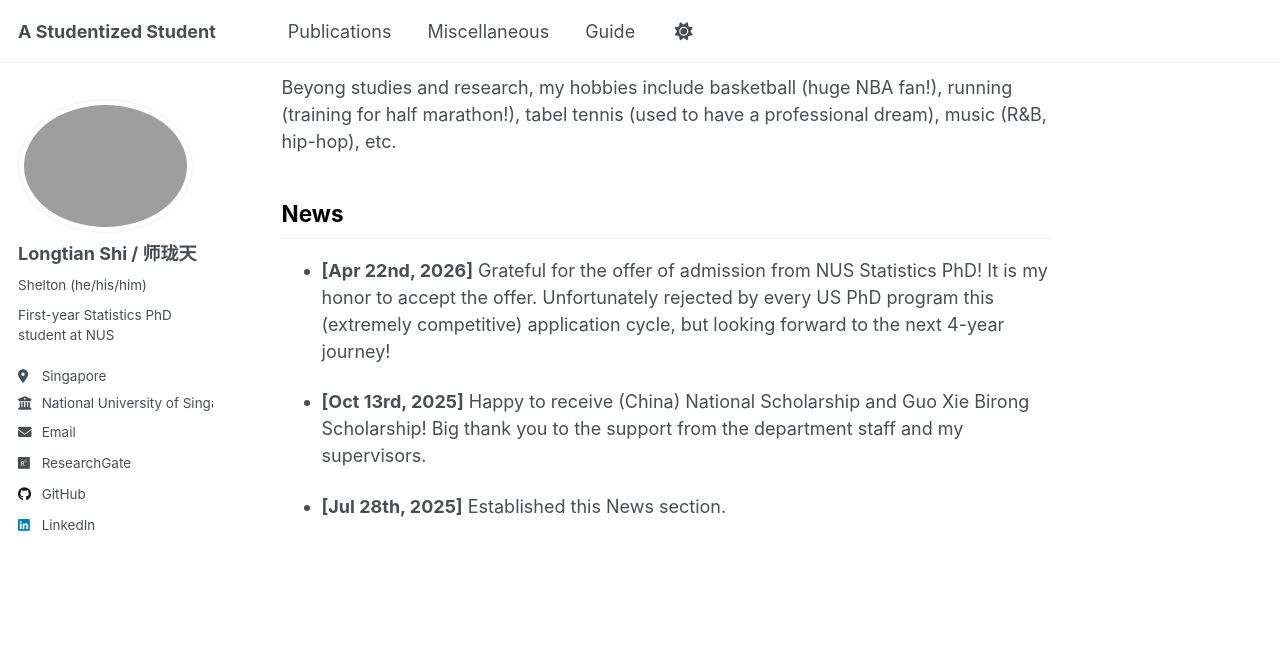
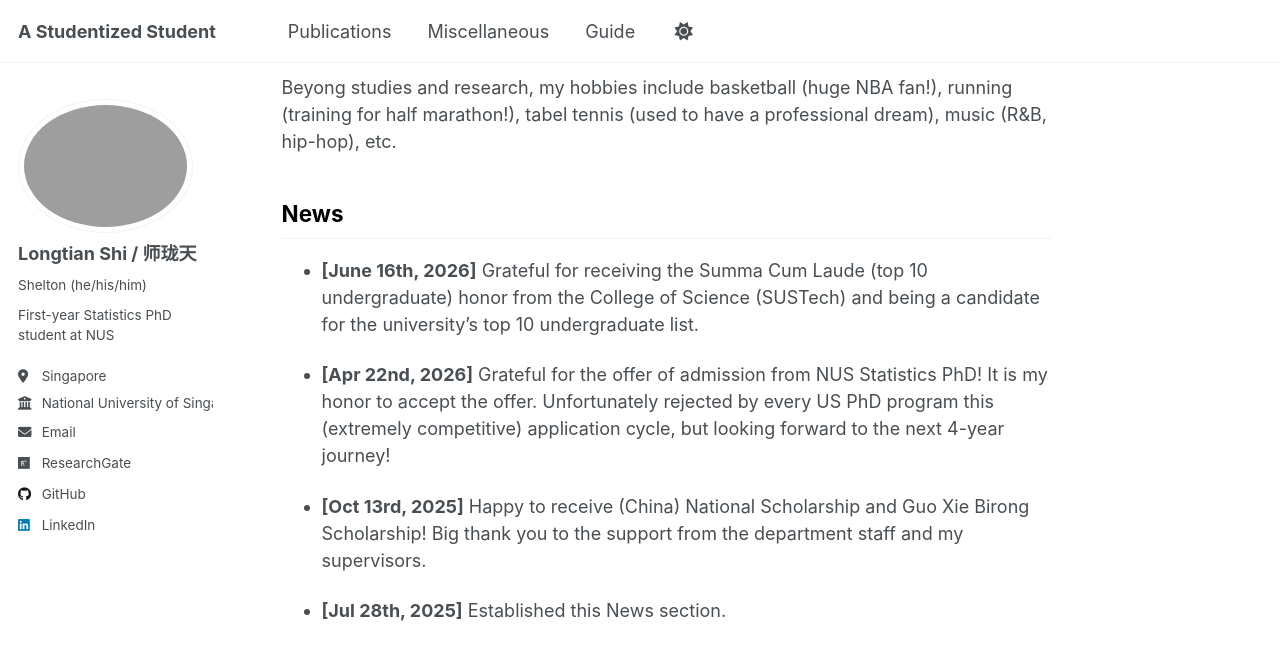
Before and after one commit to statslt/statslt.github.io, a Jekyll site: the page built from _pages/about.md, in a window 1280 px wide and 900 px high, scrolled down 899 px. Shown: the top 660 px of the window. Built offline with Jekyll 4.4.1, drawn with Linux system fonts in a browser that asks for light colours; a script that is not in the unit is left out.

Commit message:
Add news updates to the about page
Signed-off-by: shelton <124960483+statslt@users.noreply.github.com>

```diff
--- a/_pages/about.md
+++ b/_pages/about.md
@@ -32,6 +32,8 @@ Beyong studies and research, my hobbies include basketball (huge NBA fan!), runn
 
 ## <font color = '#000000'>News</font>
 
+* **[June 16th, 2026]** Grateful for receiving the Summa Cum Laude (top 10 undergraduate) honor from the College of Science (SUSTech) and being a candidate for the university's top 10 undergraduate list.
+
 * **[Apr 22nd, 2026]** Grateful for the offer of admission from NUS Statistics PhD! It is my honor to accept the offer. Unfortunately rejected by every US PhD program this (extremely competitive) application cycle, but looking forward to the next 4-year journey!
 
 
```
